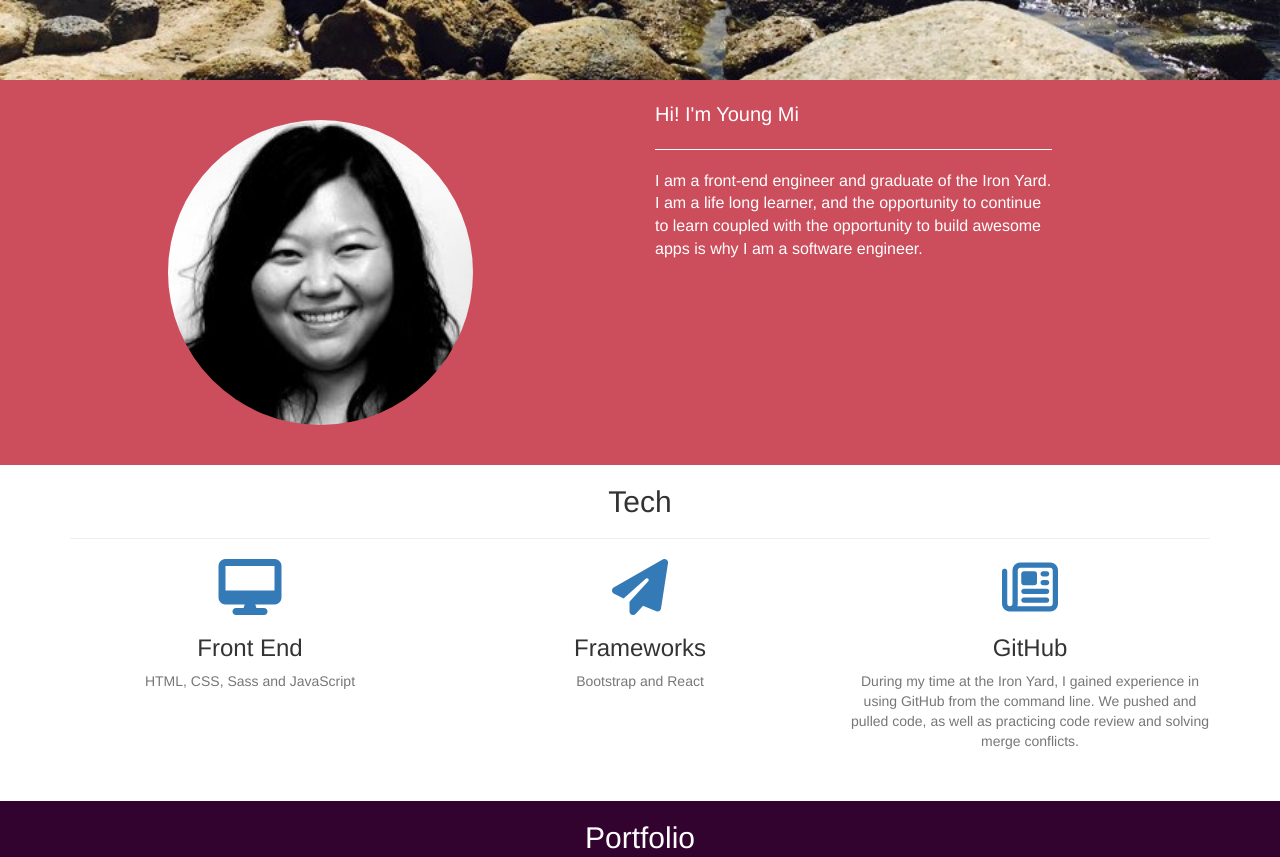
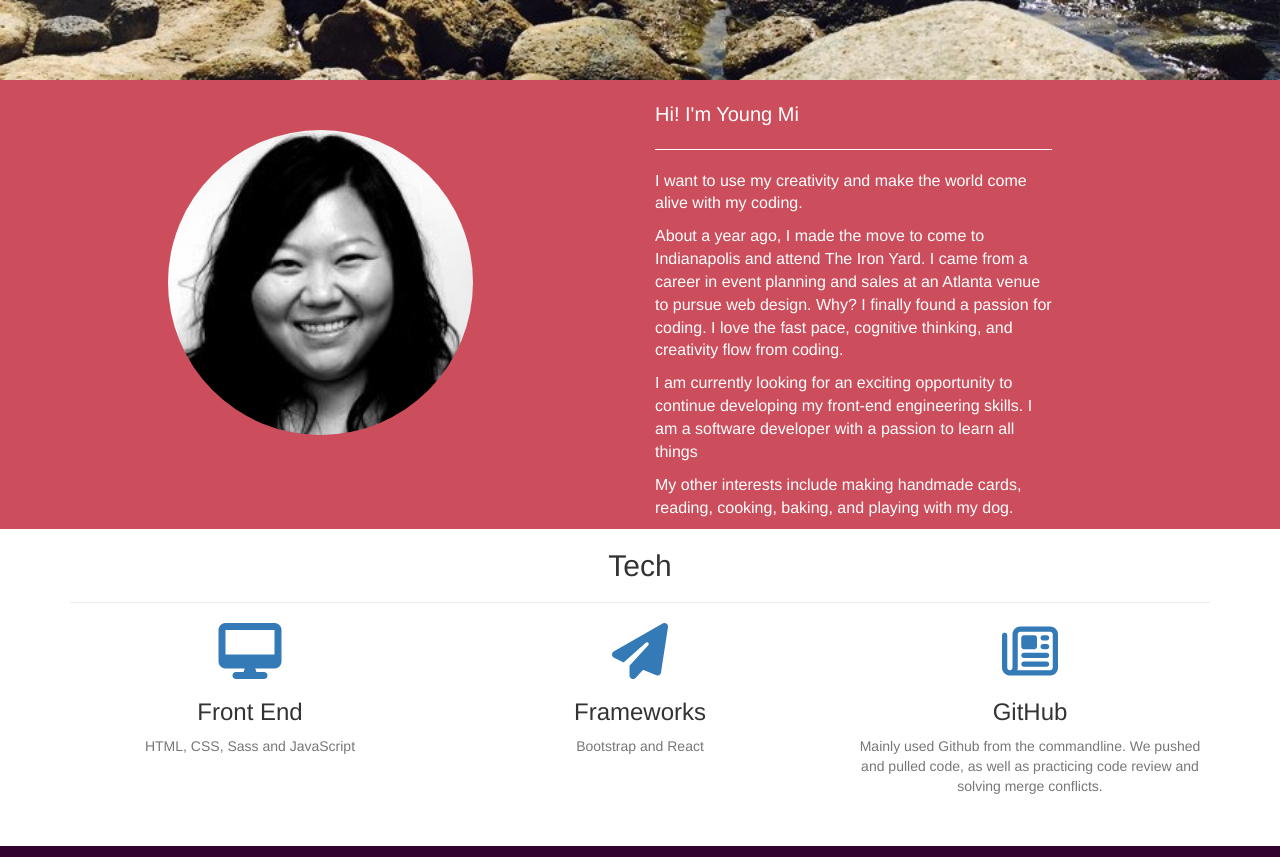
Before and after one commit to thoughtsofmi/thoughtsofmi.github.io, a plain HTML site: page index.html in a window 1280 px wide. Shown: the part 520-1377 px from the top of the page. Drawn offline with nearby package versions, Linux system fonts and the light colour scheme.

Commit message:
added bio

```diff
--- a/css/global.scss
+++ b/css/global.scss
@@ -118,8 +118,8 @@ header {
     height: 50%;
     width: 50%;
     //border-radius: 50%;
-    margin-top: 40px;
-    margin-bottom: 40px;
+    margin-top: 50px;
+    margin-bottom: 50px;
   }
   .bioName {
     font-size: 20px;
--- a/index.html
+++ b/index.html
@@ -77,7 +77,13 @@
           <br />
           <p class= "bioName"> Hi! I'm Young Mi </p>
           <hr class="light">
-          <p class="bioP">I am a front-end engineer and graduate of the Iron Yard.  I am a life long learner, and the opportunity to continue to learn coupled with the opportunity to build awesome apps is why I am a software engineer. </p>
+          <p class="bioP">I want to use my creativity and make the world come alive with my coding.</p>
+
+<p class="bioP">About a year ago, I made the move to come to Indianapolis and attend The Iron Yard. I came from a career in event planning and sales at an Atlanta venue to pursue web design.  Why? I finally found a passion for coding.  I love the fast pace, cognitive thinking, and creativity flow from coding.</p>
+
+<p class="bioP">I am currently looking for an exciting opportunity to continue developing my front-end engineering skills.  I am a software developer with a passion to learn all things</p>
+
+<p class="bioP">My other interests include making handmade cards, reading, cooking, baking, and playing with my dog. </p>
         </div>
       </div>
     </div>
@@ -113,7 +119,7 @@
             <div class="service-box">
               <i class="fa fa-4x fa-newspaper-o wow bounceIn text-primary" data-wow-delay=".2s"></i>
               <h3>GitHub</h3>
-              <p class="text-muted">During my time at the Iron Yard, I gained experience in using GitHub from the command line. We pushed and pulled code, as well as practicing code review and solving merge conflicts.</p>
+              <p class="text-muted">Mainly used Github from the commandline. We pushed and pulled code, as well as practicing code review and solving merge conflicts.</p>
             </div>
             <br  />
             <br  />
@@ -135,7 +141,7 @@
 
   <div class="container-fluid portfolio1 " id="port1">
     <div class="row">
-      <div class="col-sm-7">
+      <div class="col-sm-8">
         <a href="https://eventime.herokuapp.com/" class="portfolio-box" target="blank">
           <img src="/assets/Eventime.png" class="img-responsive " alt="picture of eventime app">
         </a>
```
Also changed, not shown: css/global.css.
